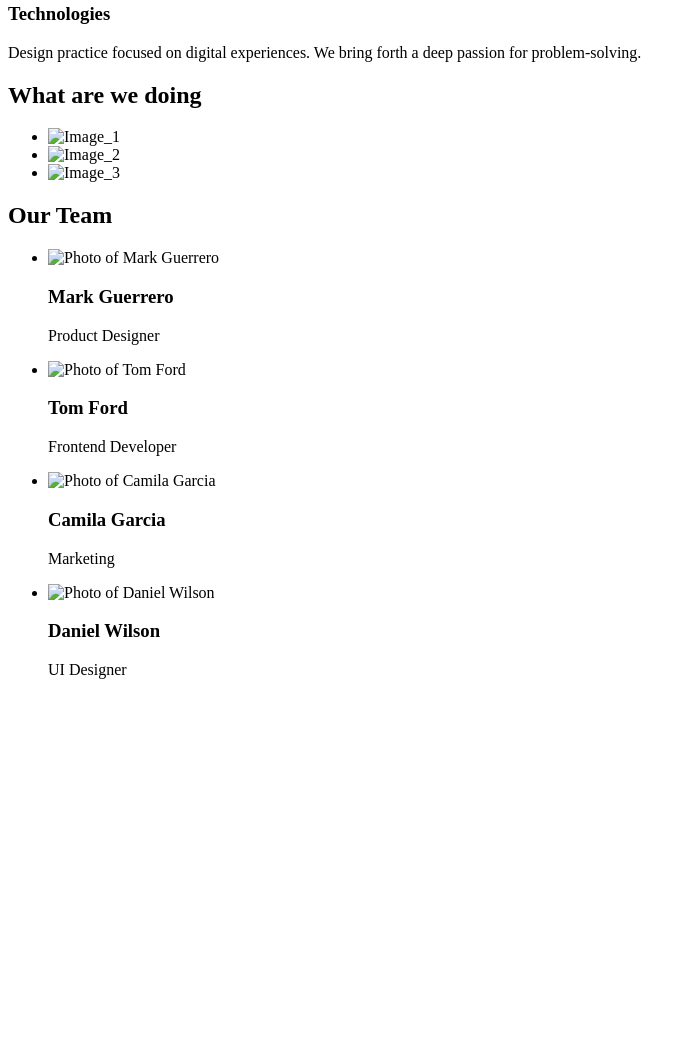
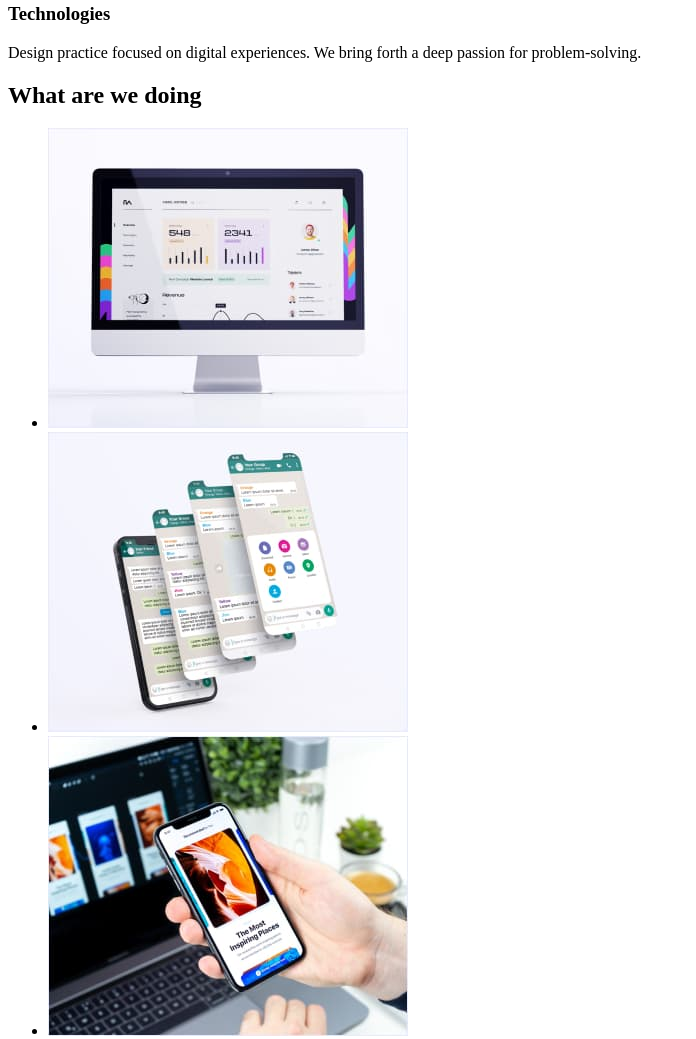
Before and after one commit to AmelinaBabiak/goit-markup-hw-01, a plain HTML site: page index.html in a window 1280 px wide. Shown: the part 532-1571 px from the top of the page, without its empty margins (0-696 px from the left). Before the commit the page ends 1227 px from the top, so only its background shows below. Drawn offline with Linux system fonts and the light colour scheme.

Commit message:
Create Images Folder
1. Створення папки Images.
2. Додавання фото до секції "What are we doing".
3. Додавання фото до секції "Our Team".

```diff
--- a/index.html
+++ b/index.html
@@ -67,18 +67,33 @@
         </p>
       </section>
 
-      <!-- Section 2 (What arenwe doing/Company activities definition) -->
+      <!-- Section 2 (What are we doing/Company activities definition) -->
       <section>
         <h2>What are we doing</h2>
         <ul>
           <li>
-            <img src="" alt="Image_1" width="360" height="300" />
+            <img
+              src="./images/what-are-we-doing/img-1.jpg"
+              alt="A computer monitor"
+              width="360"
+              height="300"
+            />
           </li>
           <li>
-            <img src="" alt="Image_2" width="360" height="300" />
+            <img
+              src="./images/what-are-we-doing/img-2.jpg"
+              alt="The types of phones screens"
+              width="360"
+              height="300"
+            />
           </li>
           <li>
-            <img src="" alt="Image_3" width="360" height="300" />
+            <img
+              src="./images/what-are-we-doing/img-3.jpg"
+              alt="Phone with colorful screen"
+              width="360"
+              height="300"
+            />
           </li>
         </ul>
       </section>
@@ -88,22 +103,42 @@
         <h2>Our Team</h2>
         <ul>
           <li>
-            <img src="" alt="Photo of Mark Guerrero" width="264" height="260" />
+            <img
+              src="./images/our-team/img1-mark-guerrero.jpg"
+              alt="Photo of Mark Guerrero"
+              width="264"
+              height="260"
+            />
             <h3>Mark Guerrero</h3>
             <p>Product Designer</p>
           </li>
           <li>
-            <img src="" alt="Photo of Tom Ford" width="264" height="260" />
+            <img
+              src="./images/our-team/img2-tom-ford.jpg"
+              alt="Photo of Tom Ford"
+              width="264"
+              height="260"
+            />
             <h3>Tom Ford</h3>
             <p>Frontend Developer</p>
           </li>
           <li>
-            <img src="" alt="Photo of Camila Garcia" width="264" height="260" />
+            <img
+              src="./images/our-team/img3-camila-garcia.jpg"
+              alt="Photo of Camila Garcia"
+              width="264"
+              height="260"
+            />
             <h3>Camila Garcia</h3>
             <p>Marketing</p>
           </li>
           <li>
-            <img src="" alt="Photo of Daniel Wilson" width="264" height="260" />
+            <img
+              src="./images/our-team/img4-daniel-wilson.jpg"
+              alt="Photo of Daniel Wilson"
+              width="264"
+              height="260"
+            />
             <h3>Daniel Wilson</h3>
             <p>UI Designer</p>
           </li>
```
Also changed, not shown: images/our-team/img1-mark-guerrero.jpg (added), images/our-team/img2-tom-ford.jpg (added), images/our-team/img3-camila-garcia.jpg (added), images/our-team/img4-daniel-wilson.jpg (added), images/what-are-we-doing/img-1.jpg (added), images/what-are-we-doing/img-2.jpg (added), images/what-are-we-doing/img-3.jpg (added).
